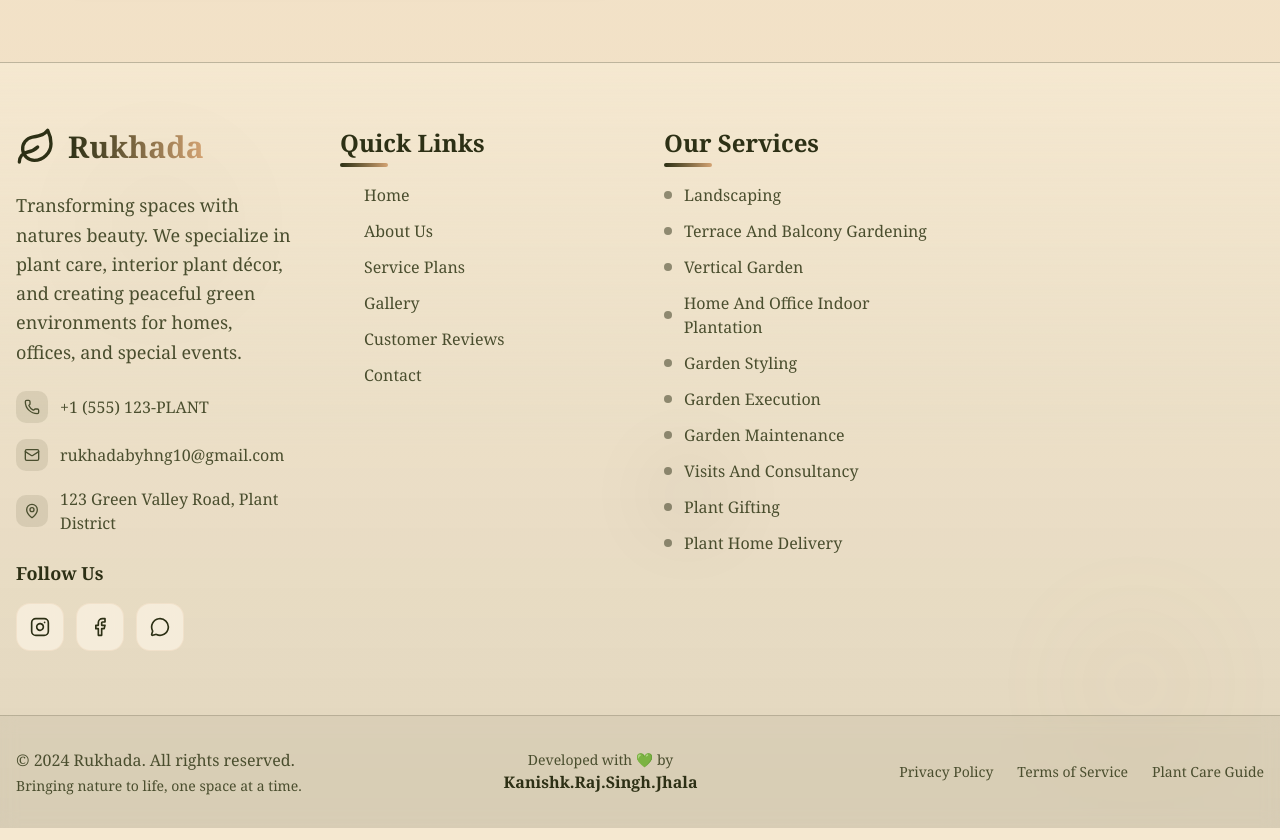
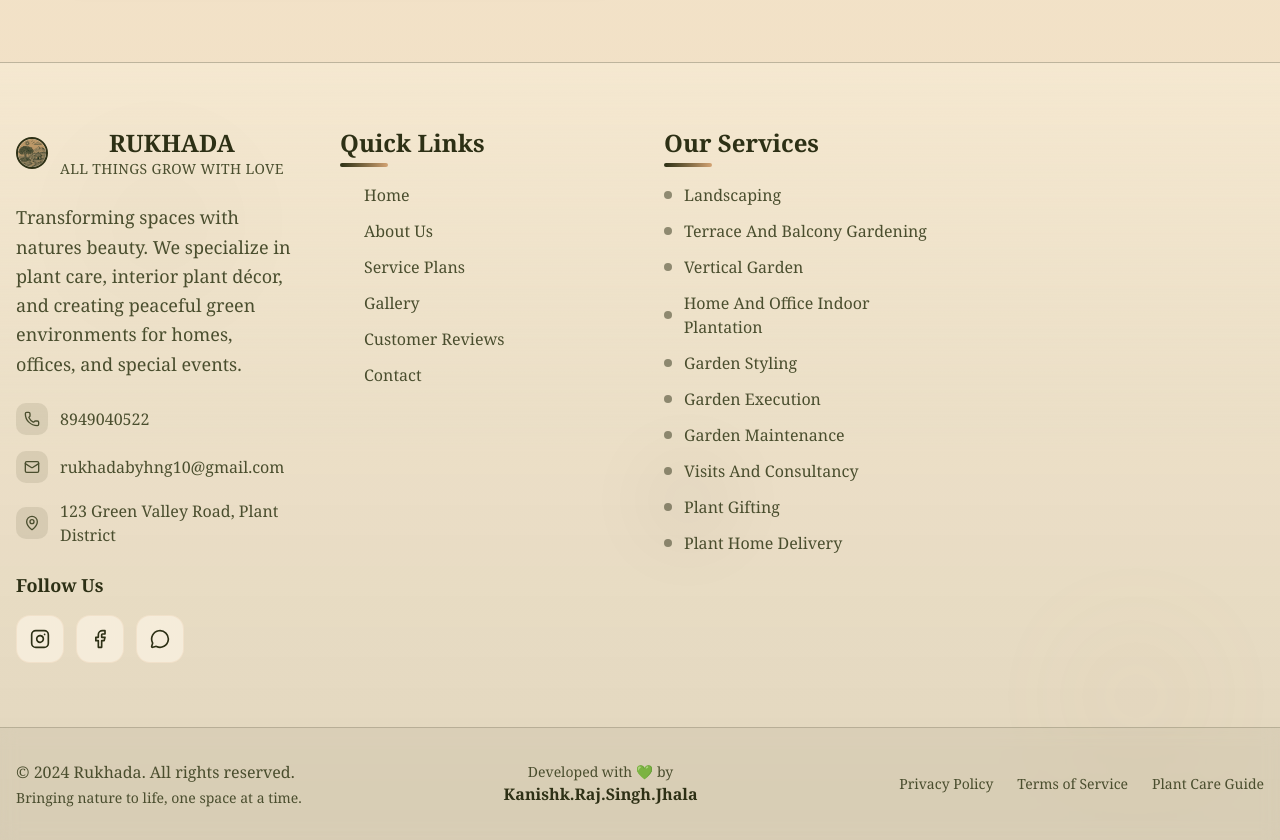
Before and after one commit to JhalaKanishk/Rukhda, a Next.js app: page / in a window 1280 px wide. Shown: the part 6500-7340 px from the top of the page. Built offline with nearby package versions, Linux system fonts and the light colour scheme.

Commit message:
Fixed everything

```diff
--- a/src/app/globals.css
+++ b/src/app/globals.css
@@ -473,7 +473,7 @@ nav {
   }
 
   .navbtn {
-    background: #8a6f47 !important;
+    background: #d4a373!important;
     color: #d9c1a2 !important;
     width: fit-content;
   }
--- a/src/components/FooterSection.tsx
+++ b/src/components/FooterSection.tsx
@@ -9,10 +9,10 @@ import {
   MapPin,
   ArrowRight,
 } from "lucide-react";
+import Image from "next/image";
 import type React from "react";
 
 const Footer = () => {
-
   const quickLinks = [
     { name: "Home", href: "#home" },
     { name: "About Us", href: "#about" },
@@ -32,9 +32,8 @@ const services = [
     "Garden Maintenance",
     "Visits And Consultancy",
     "Plant Gifting",
-  "Plant Home Delivery"
+    "Plant Home Delivery",
   ];
-
 
   const socialLinks = [
     {
@@ -67,7 +66,6 @@ const services = [
     }
   };
 
-
   return (
     <footer className="relative bg-gradient-to-b from-background via-primary/5 to-primary/10 border-t border-primary/20 overflow-hidden">
       {/* Background decorations */}
@@ -84,12 +82,21 @@ const services = [
           <div className="space-y-6">
             <div className="group flex items-center space-x-3 cursor-pointer">
               <div className="relative">
-                <Leaf className="h-10 w-10 text-primary transition-all duration-300 group-hover:scale-110 group-hover:rotate-12" />
+                <Image
+                  src="/gallery/logo.png" // Replace with your actual logo path
+                  alt="Rukhada Logo"
+                  width={200}
+                  height={200}
+                  className="h-8 w-8 img object-contain border-2 border-primary rounded-full"
+                />
                 <div className="absolute inset-0 bg-primary/20 rounded-full blur-lg opacity-0 group-hover:opacity-100 transition-opacity duration-300"></div>
               </div>
-              <span className="text-3xl font-bold bg-gradient-to-r from-primary to-accent bg-clip-text text-transparent group-hover:from-accent group-hover:to-primary transition-all duration-300">
-                Rukhada
-              </span>
+              <div className="flex flex-col conatineHead items-center">
+                <span className="text-2xl font-bold text-primary">RUKHADA</span>
+                <p className="text-sm tagline text-muted-foreground tracking-wide">
+                  ALL THINGS GROW WITH LOVE
+                </p>
+              </div>
             </div>
 
             <p className="text-muted-foreground leading-relaxed text-lg">
@@ -103,8 +110,8 @@ const services = [
               {[
                 {
                   icon: Phone,
-                  text: "+1 (555) 123-PLANT",
-                  href: "tel:+15551237526",
+                  text: "8949040522",
+                  href: "tel:+8949040522",
                 },
                 {
                   icon: Mail,
--- a/src/components/Navigation.tsx
+++ b/src/components/Navigation.tsx
@@ -4,6 +4,7 @@ import { Button } from "@/components/ui/button";
 import { Menu, X } from "lucide-react";
 import Link from "next/link";
 import Image from "next/image";
+import { Mail, Phone } from "lucide-react";
 
 const Navigation = () => {
   const [isOpen, setIsOpen] = useState(false);
@@ -185,11 +186,13 @@ const Navigation = () => {
             {/* Contact Info in Sidebar */}
             <div className="mt-8 p-4 bg-accent/20 rounded-lg border border-primary/10">
               <h4 className="font-bold text-primary mb-2">Quick Contact</h4>
-              <p className="text-sm text-brown-text mb-1">
-                📞 +1 (555) 123-PLANT
+              <p className="text-sm text-brown-text flex items-center gap-2">
+                <Phone className="w-4 h-4" />
+                +91-8949040522
               </p>
-              <p className="text-sm text-brown-text">
-                ✉️ rukhadabyhng10@gmail.com
+              <p className="text-sm text-brown-text flex items-center gap-2">
+                <Mail className="w-4 h-4" />
+                rukhadabyhng10@gmail.com
               </p>
             </div>
           </div>
@@ -199,5 +202,4 @@ const Navigation = () => {
   );
 };
 
-
 export default Navigation;
```
Lines whose indentation alone changed are shown as unchanged.
